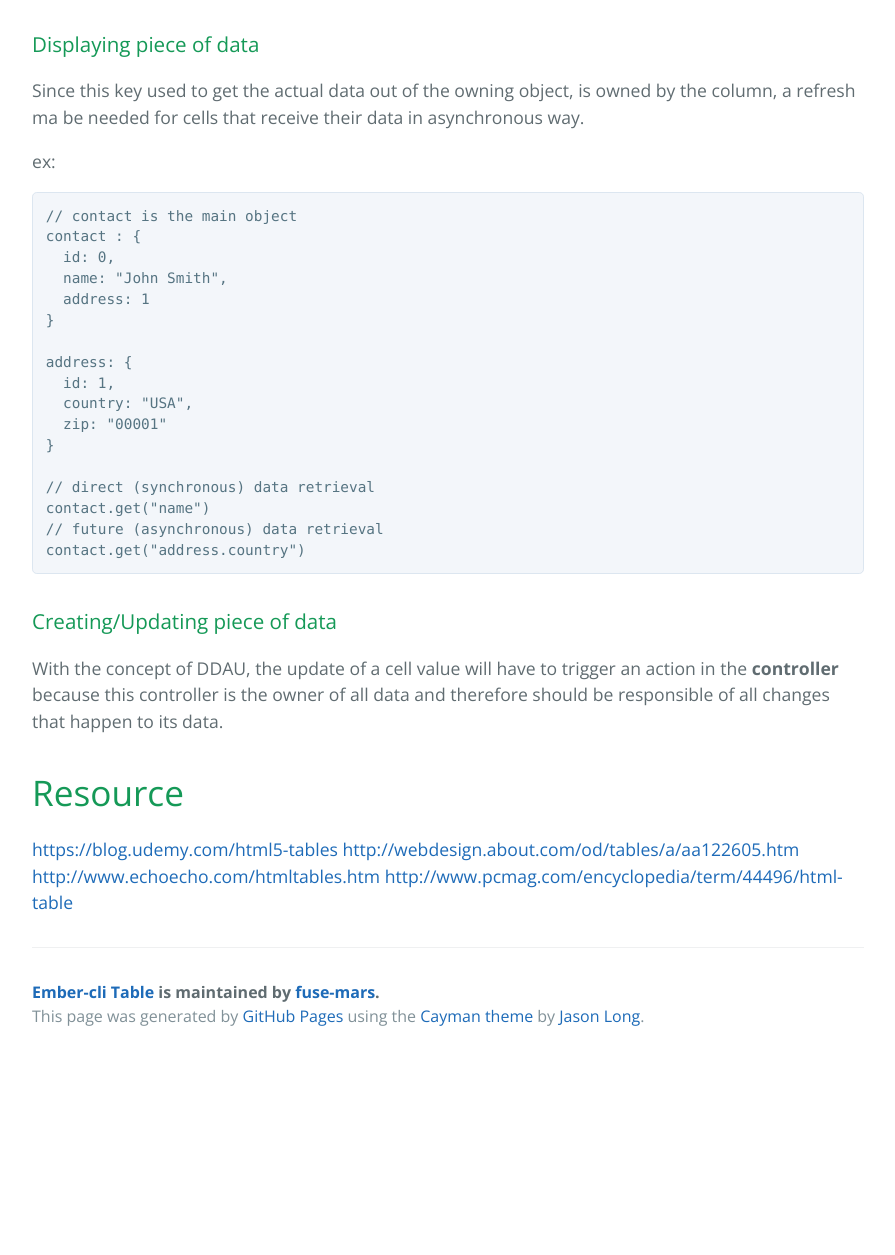
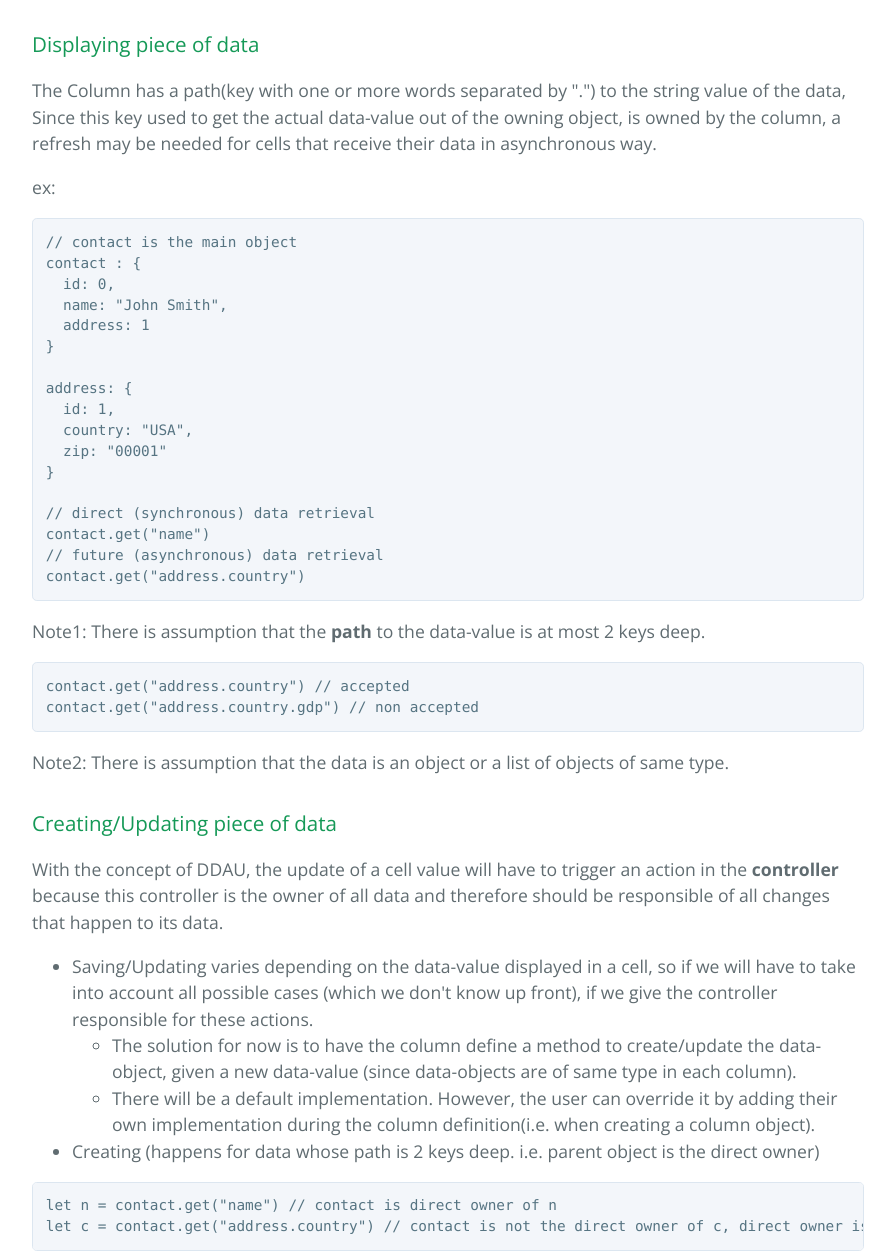
Before and after one commit to fuse-mars/ember-cli-table-ui, a plain HTML site: page index.html in a window 1280 px wide. Shown: the part 1487-2742 px from the top of the page, without its empty margins (192-1087 px from the left). Before the commit the page ends 2547 px from the top, so only its background shows below. Drawn offline with nearby package versions, Linux system fonts and the light colour scheme.

```diff
--- a/index.html
+++ b/index.html
@@ -66,8 +66,9 @@ i.e. Changes made to a cell value has to be persisted to the backend.</p>
 <h3>
 <a id="displaying-piece-of-data" class="anchor" href="#displaying-piece-of-data" aria-hidden="true"><span class="octicon octicon-link"></span></a>Displaying piece of data</h3>
 
-<p>Since this key used to get the actual data out of the owning object, is owned by the column,
-a refresh ma be needed for cells that receive their data in asynchronous way.</p>
+<p>The Column has a path(key with one or more words separated by ".") to the string value of the data,
+Since this key used to get the actual data-value out of the owning object, is owned by the column,
+a refresh may be needed for cells that receive their data in asynchronous way.</p>
 
 <p>ex:</p>
 
@@ -90,10 +91,33 @@ contact.get("name")
 contact.get("address.country")
 </code></pre>
 
+<p>Note1: There is assumption that the <strong>path</strong> to the data-value is at most 2 keys deep.</p>
+
+<pre><code>contact.get("address.country") // accepted
+contact.get("address.country.gdp") // non accepted
+</code></pre>
+
+<p>Note2: There is assumption that the data is an object or a list of objects of same type.</p>
+
 <h3>
 <a id="creatingupdating-piece-of-data" class="anchor" href="#creatingupdating-piece-of-data" aria-hidden="true"><span class="octicon octicon-link"></span></a>Creating/Updating piece of data</h3>
 
 <p>With the concept of DDAU, the update of a cell value will have to trigger an action in the <strong>controller</strong> because this controller is the owner of all data and therefore should be responsible of all changes that happen to its data.</p>
+
+<ul>
+<li>Saving/Updating varies depending on the data-value displayed in a cell, so if we will have to take into account all possible cases (which we don't know up front), if we give the controller responsible for these actions.
+
+<ul>
+<li>The solution for now is to have the column define a method to create/update the data-object, given a new data-value (since data-objects are of same type in each column). </li>
+<li>There will be a default implementation. However, the user can override it by adding their own implementation during the column definition(i.e. when creating a column object).</li>
+</ul>
+</li>
+<li>Creating (happens for data whose path is 2 keys deep. i.e. parent object is the direct owner)</li>
+</ul>
+
+<pre><code>let n = contact.get("name") // contact is direct owner of n
+let c = contact.get("address.country") // contact is not the direct owner of c, direct owner is "address"
+</code></pre>
 
 <h1>
 <a id="resource" class="anchor" href="#resource" aria-hidden="true"><span class="octicon octicon-link"></span></a>Resource</h1>
```
Also changed, not shown: params.json (+1 -1 lines).
